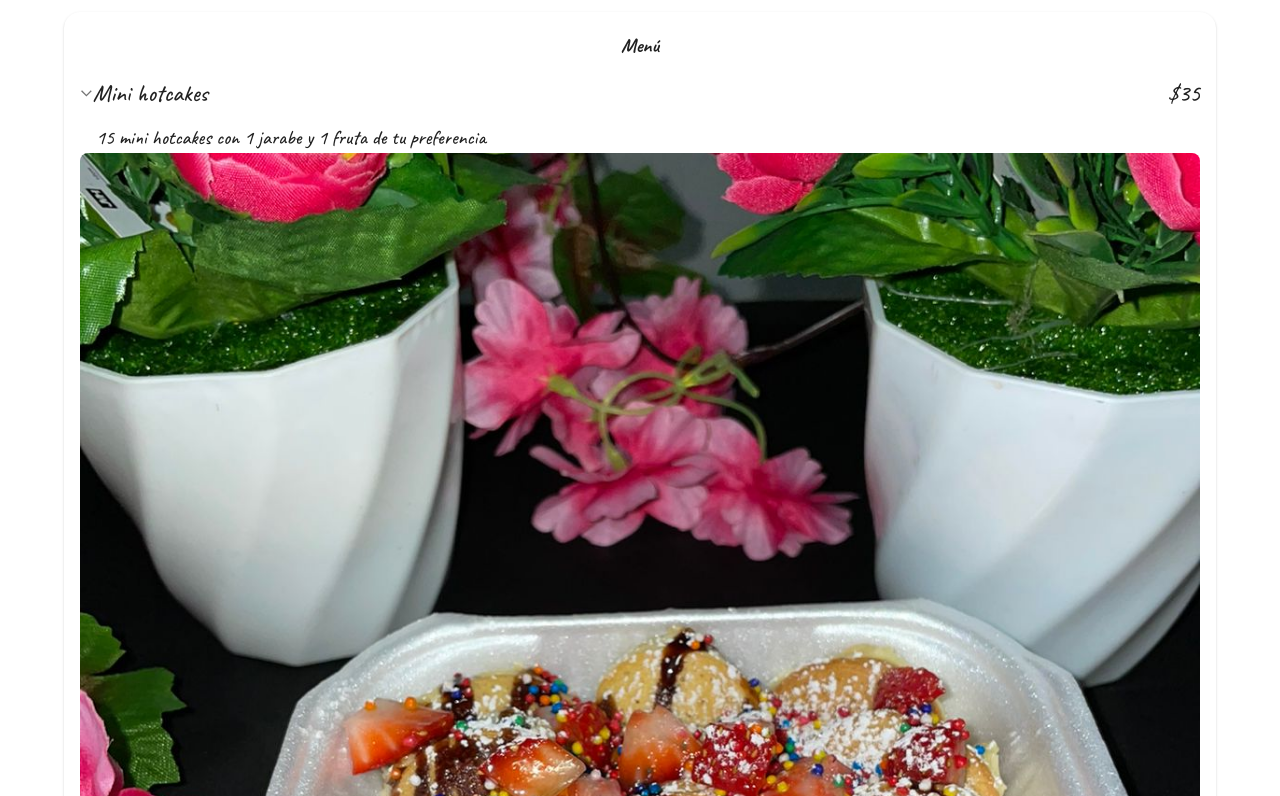
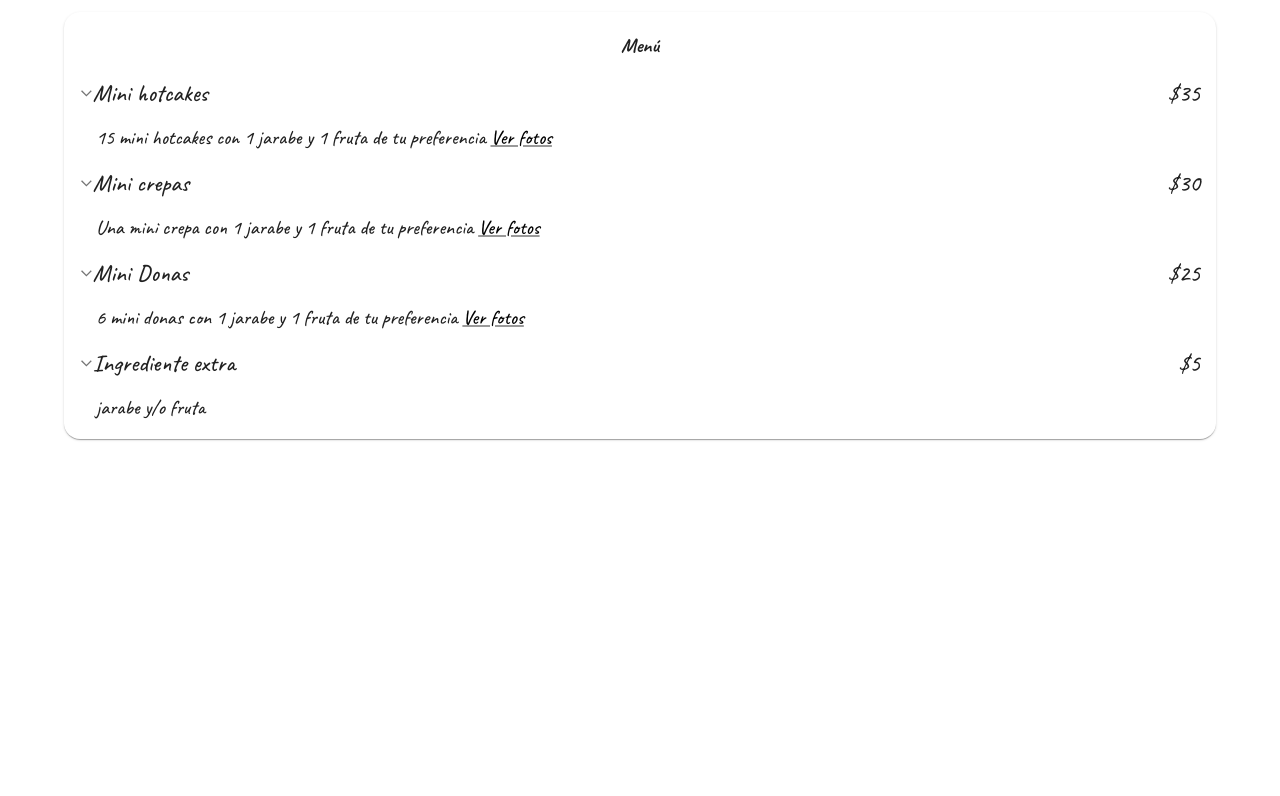
Before and after one commit to jesuseusse/aromitas, a React (Vite) app: page / in a window 1280 px wide. Shown: the part 504-1300 px from the top of the page. After the commit the page ends 951 px from the top, so only its background shows below. Built offline with nearby package versions, Linux system fonts and the light colour scheme.

Commit message:
button show pics

```diff
--- a/src/App.tsx
+++ b/src/App.tsx
@@ -1,11 +1,11 @@
 import { ThemeProvider, createTheme } from '@mui/material';
-import { green, purple } from '@mui/material/colors';
+import { green } from '@mui/material/colors';
 import { Home } from './pages/Home';
 
 const theme = createTheme({
 	palette: {
 		primary: {
-			main: purple[500]
+			main: '#000000'
 		},
 		secondary: {
 			main: green[500]
--- a/src/pages/Home.tsx
+++ b/src/pages/Home.tsx
@@ -1,4 +1,4 @@
-import { Container, Grid, Paper, Typography } from '@mui/material';
+import { Container, Grid, Link, Paper, Typography } from '@mui/material';
 import { AccordionDetails } from '../components/CustomAccordion';
 import {
 	CustomAccordion,
@@ -6,6 +6,7 @@ import {
 } from '../components/CustomAccordion';
 import Carousel from 'react-material-ui-carousel';
 import { ArrowBackIosNew, ArrowForwardIos } from '@mui/icons-material';
+import { useState } from 'react';
 
 interface MenuItemProps {
 	title: string;
@@ -15,6 +16,7 @@ interface MenuItemProps {
 }
 
 const MenuItem = ({ title, price, description, images }: MenuItemProps) => {
+	const [show, setShow] = useState(false);
 	return (
 		<CustomAccordion>
 			<AccordionSummary>
@@ -33,9 +35,14 @@ const MenuItem = ({ title, price, description, images }: MenuItemProps) => {
 			</AccordionSummary>
 			<AccordionDetails>
 				<Typography sx={{ marginLeft: 2, fontSize: { xs: 16, md: 20 } }}>
-					{description}
+					{description}{' '}
+					{images && (
+						<Link onClick={() => setShow(!show)}>
+							{!show ? 'Ver fotos' : 'Ocultar'}
+						</Link>
+					)}
 				</Typography>
-				{images && (
+				{show && images && (
 					<Carousel
 						autoPlay={false}
 						indicators={images.length > 1}
@@ -52,7 +59,6 @@ const MenuItem = ({ title, price, description, images }: MenuItemProps) => {
 						{images.map((img, i) => (
 							<img
 								width='100%'
-								height='100%'
 								src={img}
 								loading='lazy'
 								style={{
```
